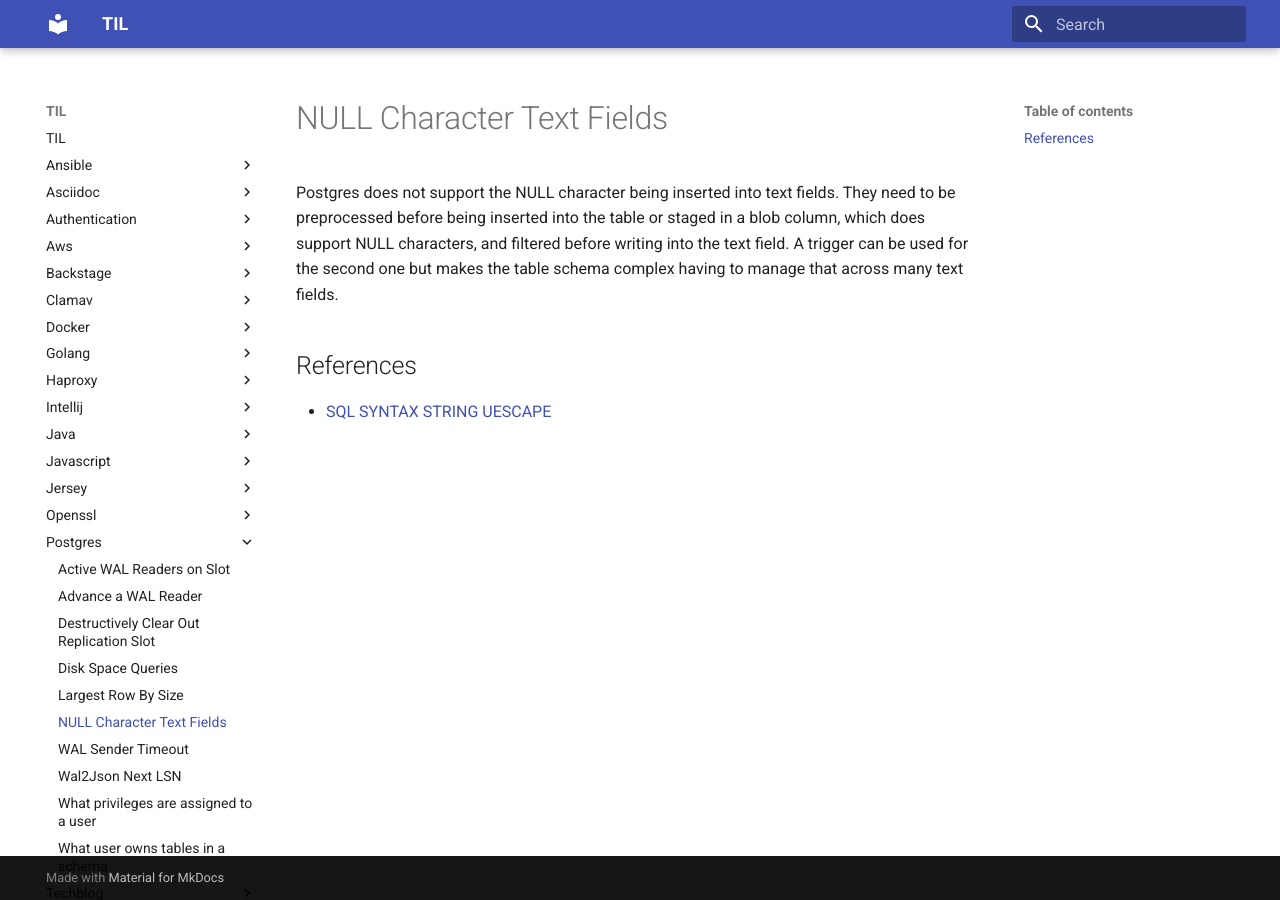
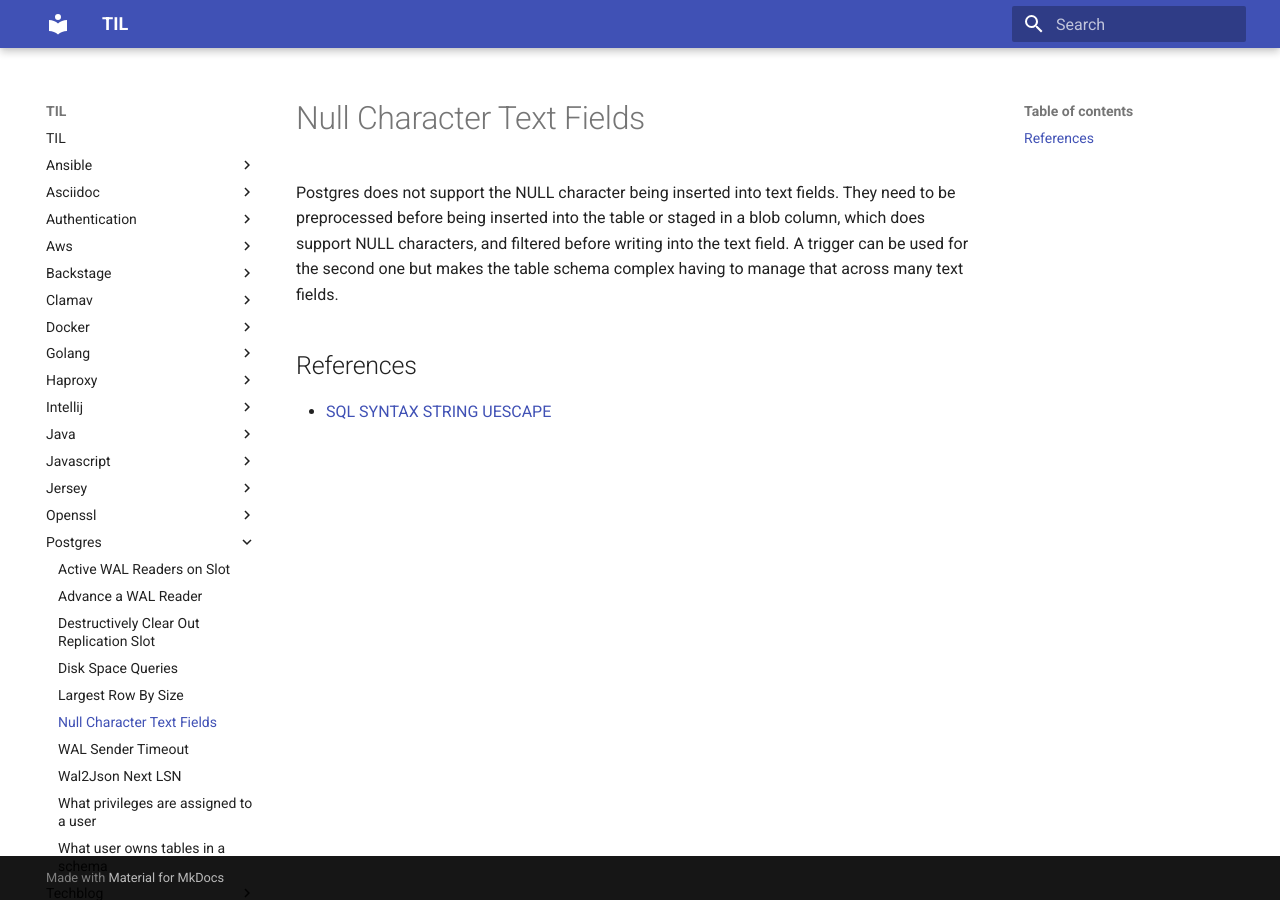
Before and after one commit to jmoney/til, an MkDocs documentation site: the page built from markdown/postgres/null-character-text-fields.md, in a window 1280 px wide. Built offline with MkDocs 1.6.1 and Material for MkDocs 9.7.7, drawn with Linux system fonts in a browser that asks for light colours.

Commit message:
title update

```diff
--- a/markdown/postgres/null-character-text-fields.md
+++ b/markdown/postgres/null-character-text-fields.md
@@ -1,4 +1,4 @@
-# NULL Character Text Fields
+# Null Character Text Fields
 
 Postgres does not support the NULL character being inserted into text fields.  They need to be preprocessed before being inserted into the table or staged in a blob column, which does support NULL characters, and filtered before writing into the text field.  A trigger can be used for the second one but makes the table schema complex having to manage that across many text fields.
 
```
